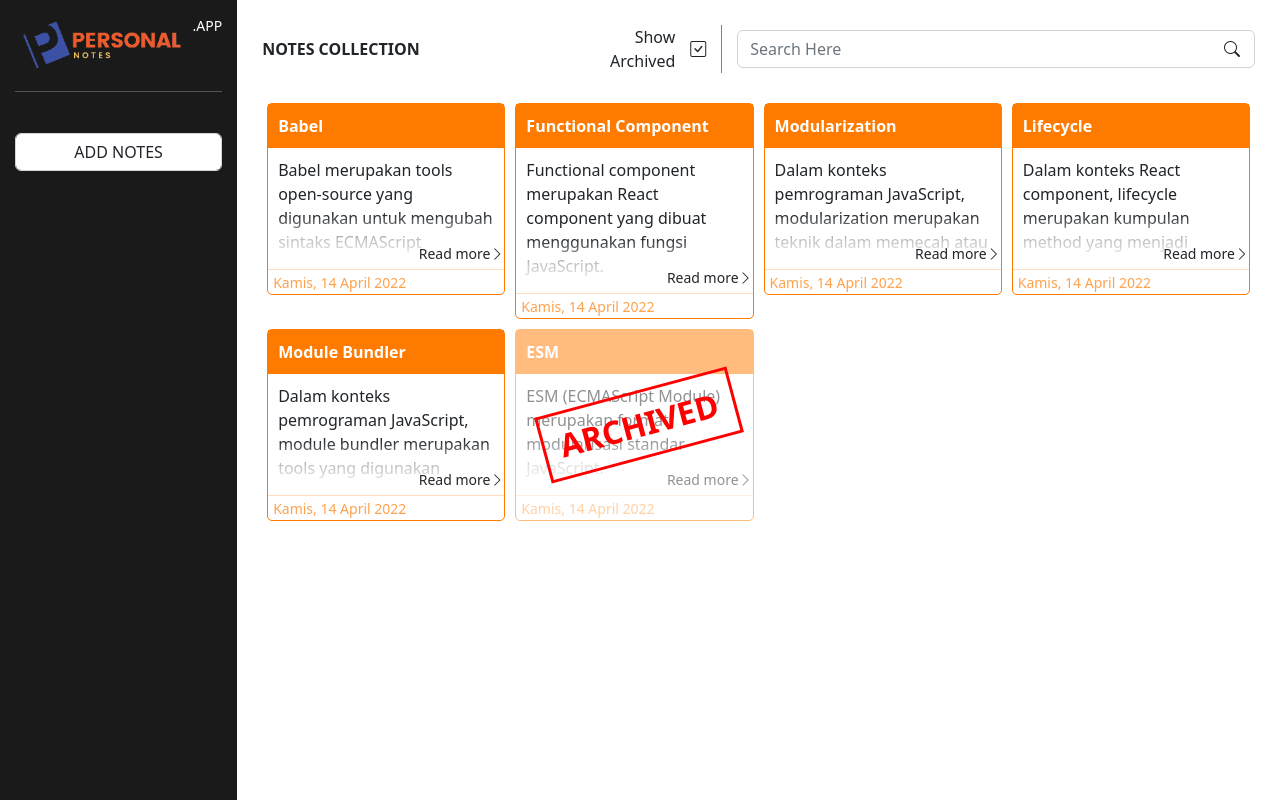
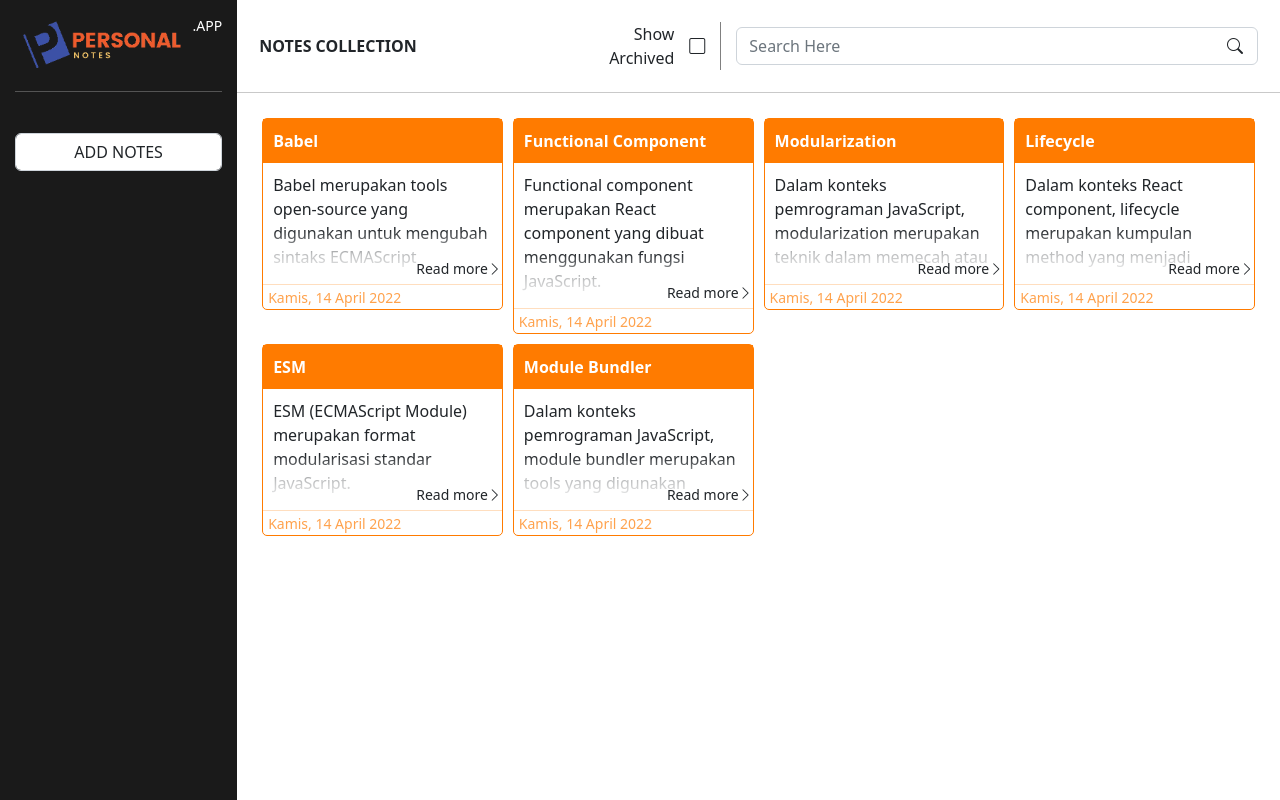
Before and after one commit to tjiptostevens/dcd-personal-notes, a React (Create React App) app: page / in a window 1280 px wide. Built offline with nearby package versions, Linux system fonts and the light colour scheme.

Commit message:
feat: edit note container

```diff
--- a/src/App.jsx
+++ b/src/App.jsx
@@ -15,8 +15,7 @@ function App() {
     x.push(note)
     setData(x)
     setId(id + 1)
-    console.log('ok')
-    return data
+    console.log('added')
   }
 
   const handleUpdate = (id, note) => {
@@ -26,19 +25,20 @@ function App() {
     x[i] = y
     setData(x)
     setId(id + 1)
+    console.log('updated')
   }
   const handleDelete = (id) => {
     let x = data
     let i = x.findIndex((obj) => obj.id === id)
     x.splice(i, 1)
-    console.log(x)
     setData(x)
-    setId(id + 1)
+    setId()
+    console.log('deleted')
   }
 
   return (
     <div className="App body-container">
-      {console.log(data)}
+      {/* {console.log(data)} */}
       <Header handleAdd={handleAdd} />
       <Content
         key={id}
--- a/src/assets/css/body.css
+++ b/src/assets/css/body.css
@@ -18,20 +18,25 @@ hr {
 .body-right {
     height: 100%;
     width: 100%;
-    padding: 25px;
     display: flex;
     flex-direction: column;
-    flex-wrap: wrap;
+    flex-wrap: nowrap;
+    overflow: auto;
 }
 
 .body-right-title {
     width: 100%;
+    padding: 22px;
     display: flex;
     flex-direction: row;
     align-items: center;
     justify-content: space-between;
     height: fit-content;
-    margin-bottom: 25px;
+    border-bottom: 1px solid rgb(201, 201, 201);
+    position: sticky;
+    top: 0;
+    background-color: white;
+    z-index: 1;
 }
 
 .body-right-search {
--- a/src/components/content.jsx
+++ b/src/components/content.jsx
@@ -8,21 +8,23 @@ const Content = (props) => {
   useEffect(() => {
     console.log('changed')
   }, [props.data])
+  useEffect(() => {
+    localStorage.setItem('archived', true)
+  }, [])
   const handleChange = (e) => {
     setState({ ...state, [e.target.name]: e.target.value })
   }
   const data = useMemo(() => {
     const searchRegex = state.search && new RegExp(`${state.search}`, 'gi')
-    return (
-      props.data &&
-      props.data
+    return props.data && props.data !== []
+      ? props.data
           .sort((a, b) => (a.archived === b.archived ? 0 : a.archived ? 1 : -1))
           .filter(
             (d) =>
               (!searchRegex || searchRegex.test(d.title + d.body)) &&
               (archived ? true : d.archived === archived),
           )
-    )
+      : props.data
   }, [props.data, state.search, archived])
   return (
     <>
@@ -44,9 +46,16 @@ const Content = (props) => {
             >
               Show Archived
               <i
-                className={archived ? 'bi bi-check-square' : 'bi bi-square'}
+                className={
+                  JSON.parse(localStorage.getItem('archived'))
+                    ? 'bi bi-check-square'
+                    : 'bi bi-square'
+                }
                 style={{ cursor: 'pointer', padding: '0 15px' }}
-                onClick={() => setArchived(!archived)}
+                onClick={() => {
+                  setArchived(!archived)
+                  localStorage.setItem('archived', !archived)
+                }}
               ></i>
             </div>
 
@@ -62,11 +71,17 @@ const Content = (props) => {
             </span>
           </div>
         </div>
+        {props.data.length === 0 ? (
+          <div>
+            <h3>"It's deserted in here."</h3>
+          </div>
+        ) : (
           <Notes
             data={data}
             handleUpdate={(id, data) => props.handleUpdate(id, data)}
             handleDelete={(id) => props.handleDelete(id)}
           />
+        )}
       </div>
     </>
   )
--- a/src/components/notes.jsx
+++ b/src/components/notes.jsx
@@ -8,6 +8,8 @@ const Notes = (props) => {
   const [vis, setVis] = useState({ modal: false })
   return (
     <>
+      {/* {console.log(vis)} */}
+      {console.log(data)}
       {vis.data && (
         <Modal
           modal={vis.modal}
@@ -78,8 +80,17 @@ const Notes = (props) => {
         />
       )}
 
-      <div className="row col-12 col-md-12" style={{ margin: 0, padding: 0 }}>
-        {/* {console.log(vis)} */}
+      <div
+        className="col-12 col-md-12"
+        style={{
+          margin: 0,
+          padding: '20px',
+          overflow: 'auto',
+          display: 'flex',
+          flexDirection: 'row',
+          flexWrap: 'wrap',
+        }}
+      >
         {data.map((d) => (
           <div
             key={d.id}
--- a/src/config/initialData.js
+++ b/src/config/initialData.js
@@ -31,7 +31,7 @@ const getInitialData = () => [{
         title: "ESM",
         body: "ESM (ECMAScript Module) merupakan format modularisasi standar JavaScript.",
         createdAt: "2022-04-14T04:27:34.572Z",
-        archived: true,
+        archived: false,
     },
     {
         id: 6,
```
Lines whose indentation alone changed are shown as unchanged.
